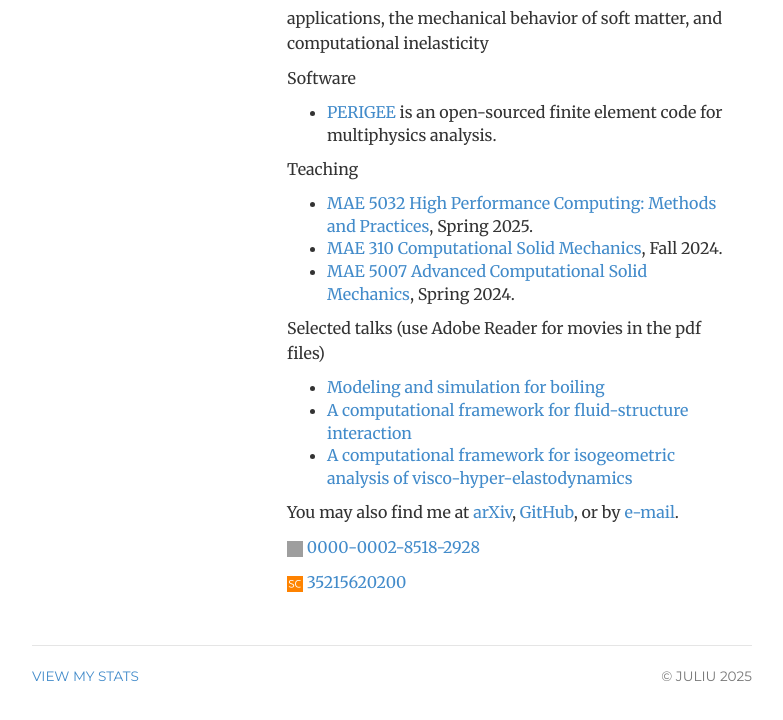
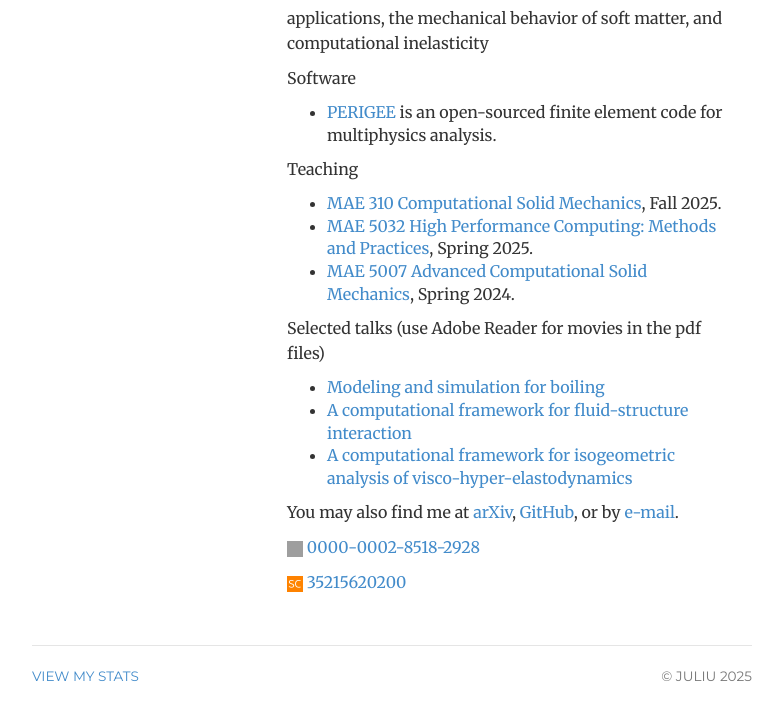
Before and after one commit to ju-liu/ju-liu.github.io, a Jekyll site: the page built from index.html, in a window 1280 px wide, cut to the strip 324-1062 px from the top of the page. Shown: the top 720 px of the strip, without its empty margins (248-1031 px from the left). Built offline with Jekyll 4.4.1, drawn with Linux system fonts in a browser that asks for light colours; nearby versions of some CDN libraries; library files that are not in the unit come from our copies; comment, search, counter and statistics services are not loaded; grey boxes are pictures that could not be loaded.

Commit message:
Update index.html

```diff
--- a/index.html
+++ b/index.html
@@ -26,8 +26,8 @@
 
     <p>Teaching</p>
     <ul>
+      <li><a href="https://github.com/ju-liu/MAE-310-2025F">MAE 310 Computational Solid Mechanics</a>, Fall 2025.</li>
       <li><a href="https://github.com/ju-liu/MAE-5032-2025S/">MAE 5032 High Performance Computing: Methods and Practices</a>, Spring 2025.</li>
-      <li><a href="https://github.com/ju-liu/MAE-310-2024F">MAE 310 Computational Solid Mechanics</a>, Fall 2024.</li>
       <li><a href="https://ju-liu.github.io/teaching/FEM-2024-Spring/index.html">MAE 5007 Advanced Computational Solid Mechanics</a>, Spring 2024.</li>
     </ul>
 
```
